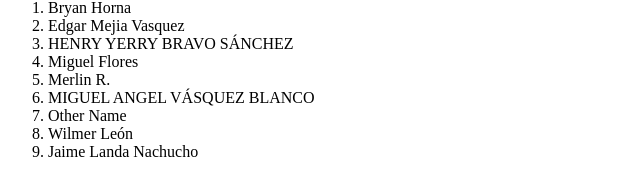
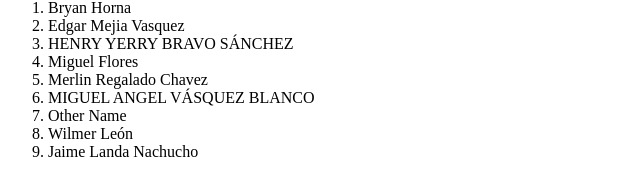
Before and after one commit to dtsmine/tmp_oneflow, a plain HTML site: page index.html in a window 1280 px wide. Shown: the part 154-350 px from the top of the page, 0-640 px from the left. Drawn offline with Linux system fonts and the light colour scheme.

Commit message:
refactor(landing): adding my lastname

```diff
--- a/index.html
+++ b/index.html
@@ -15,7 +15,7 @@
         <li>Edgar Mejia Vasquez</li>
         <li>HENRY YERRY BRAVO SÁNCHEZ</li>
         <li>Miguel Flores</li>
-        <li>Merlin R.</li>
+        <li>Merlin Regalado Chavez</li>
         <li>MIGUEL ANGEL VÁSQUEZ BLANCO</li>
         <li>Other Name</li>
         <li>Wilmer León</li>
```
